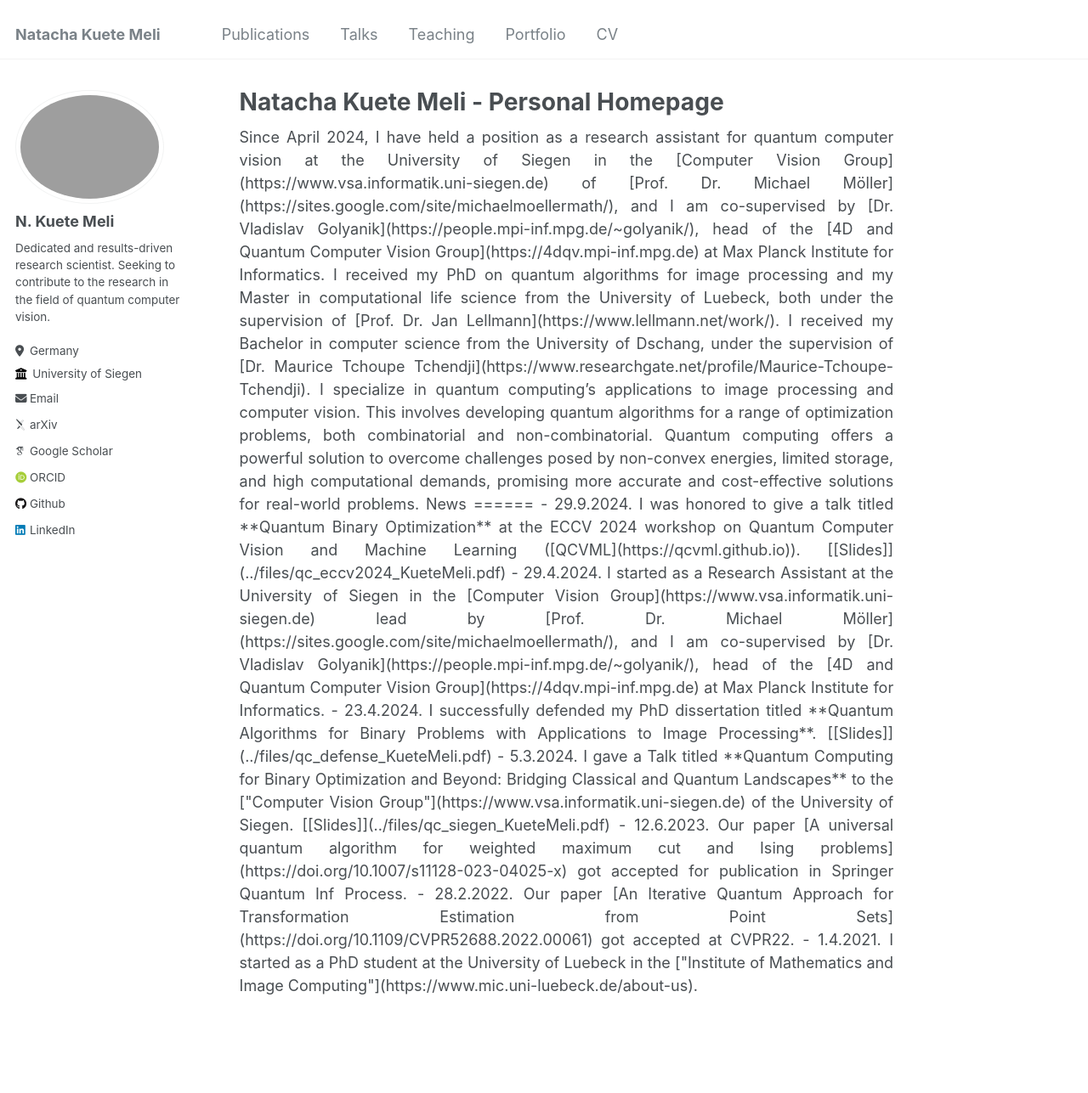
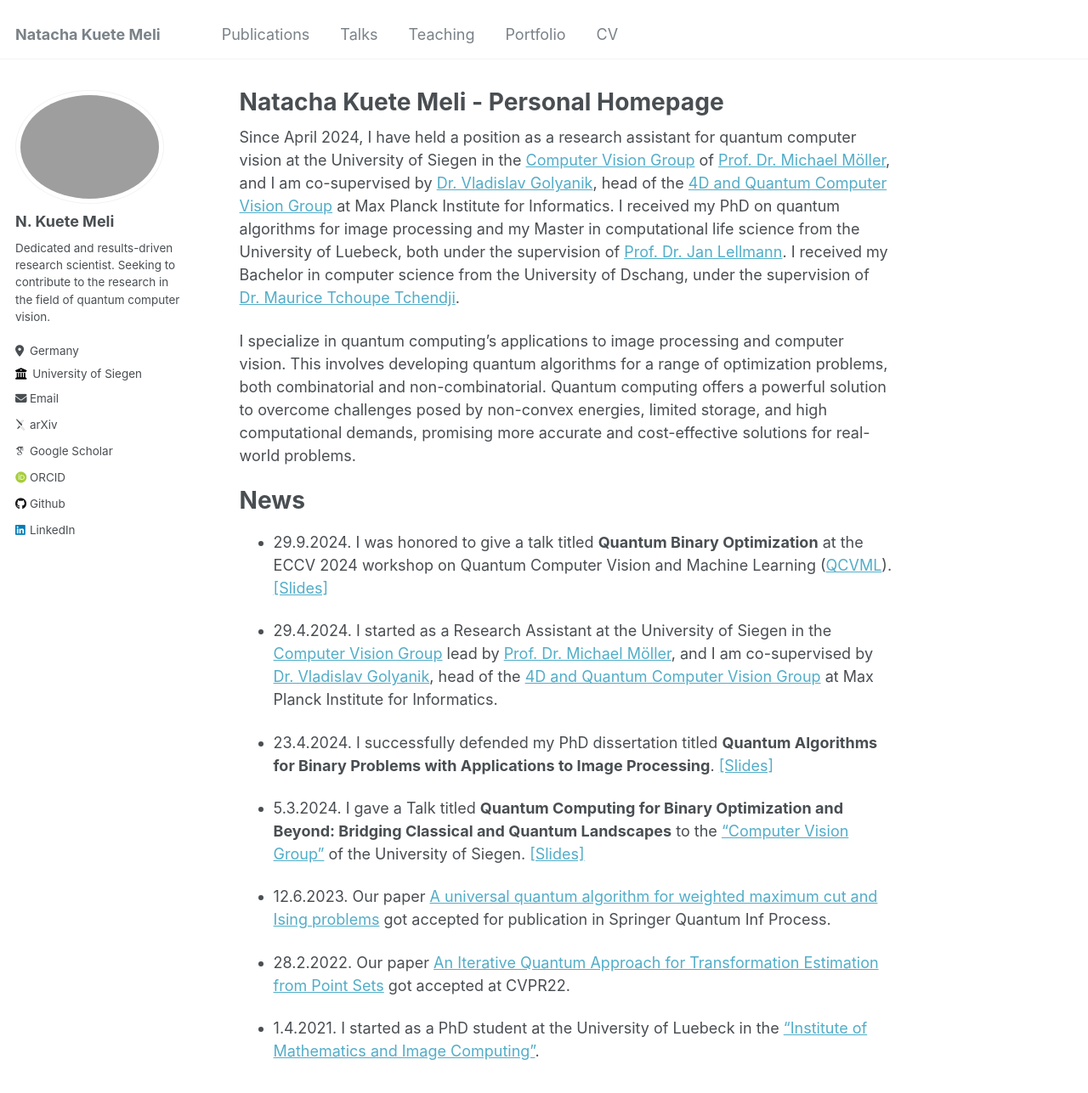
Before and after one commit to nkuetemeli/nkuetemeli.github.io, a Jekyll site: the page built from _pages/about.md, in a window 1280 px wide and 1400 px high. Shown: the top 1287 px of the window at 85% size. Built offline with Jekyll 4.4.1, drawn with Linux system fonts in a browser that asks for light colours; some web fonts are replaced.

Commit message:
MyGit 1. Attempt

```diff
--- a/_pages/about.md
+++ b/_pages/about.md
@@ -6,7 +6,7 @@ redirect_from:
   - /about/
   - /about.html
 ---
-<p style='text-align: justify;'>
+
 Since April 2024, I have held a position as a research assistant for quantum computer vision at the University of Siegen in the [Computer Vision Group](https://www.vsa.informatik.uni-siegen.de) of [Prof. Dr. Michael Möller](https://sites.google.com/site/michaelmoellermath/), and I am co-supervised by [Dr. Vladislav Golyanik](https://people.mpi-inf.mpg.de/~golyanik/), head of the [4D and Quantum Computer Vision Group](https://4dqv.mpi-inf.mpg.de) at Max Planck Institute for Informatics.
 I received my PhD on quantum algorithms for image processing and my Master in computational life science from the University of Luebeck, both under the supervision of [Prof. Dr. Jan Lellmann](https://www.lellmann.net/work/).
 I received my Bachelor in computer science from the University of Dschang, under the supervision of [Dr. Maurice Tchoupe Tchendji](https://www.researchgate.net/profile/Maurice-Tchoupe-Tchendji).
@@ -31,4 +31,3 @@ News
 - 28.2.2022. Our paper [An Iterative Quantum Approach for Transformation Estimation from Point Sets](https://doi.org/10.1109/CVPR52688.2022.00061) got accepted at CVPR22.
 
 - 1.4.2021. I started as a PhD student at the University of Luebeck in the ["Institute of Mathematics and Image Computing"](https://www.mic.uni-luebeck.de/about-us).
-</p>
```
